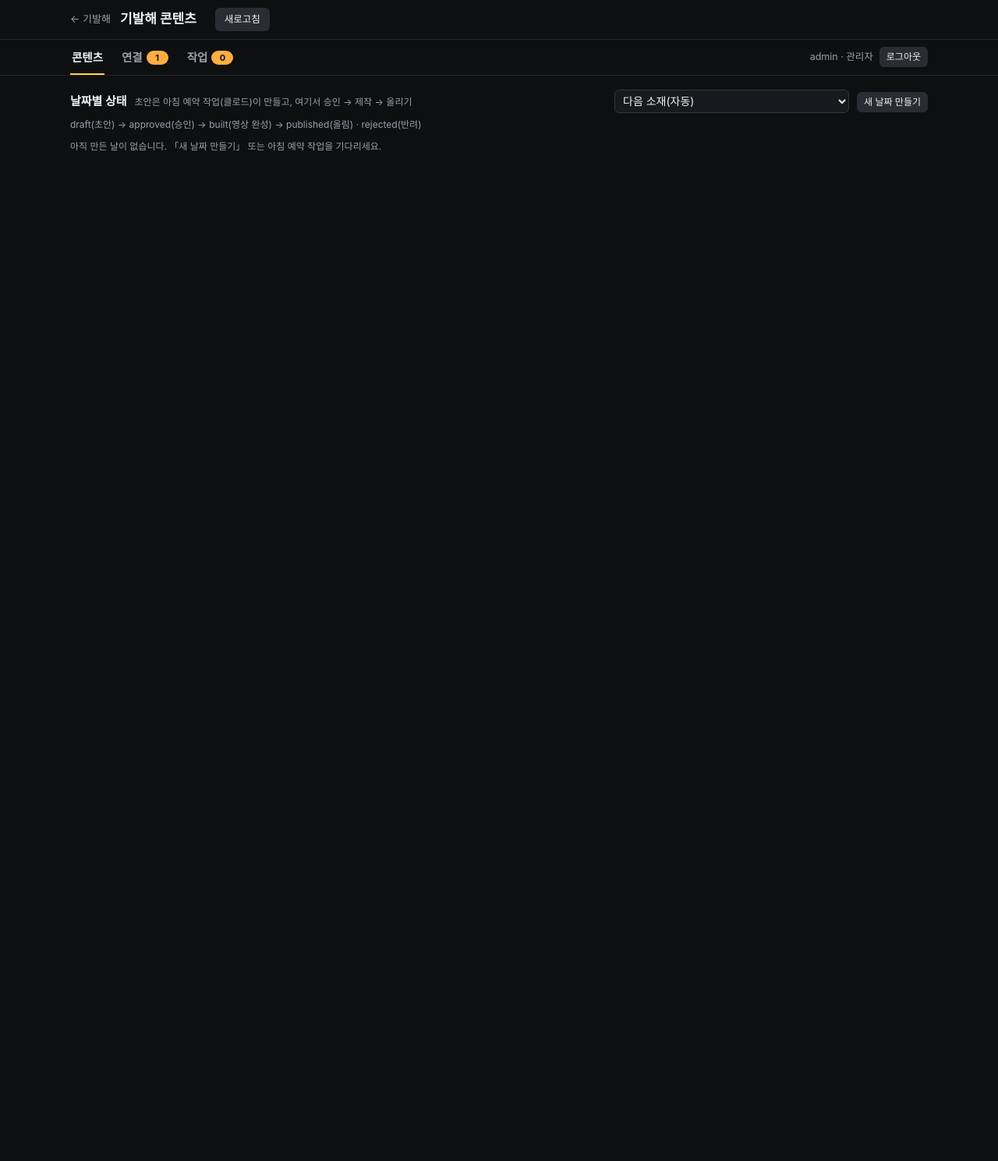
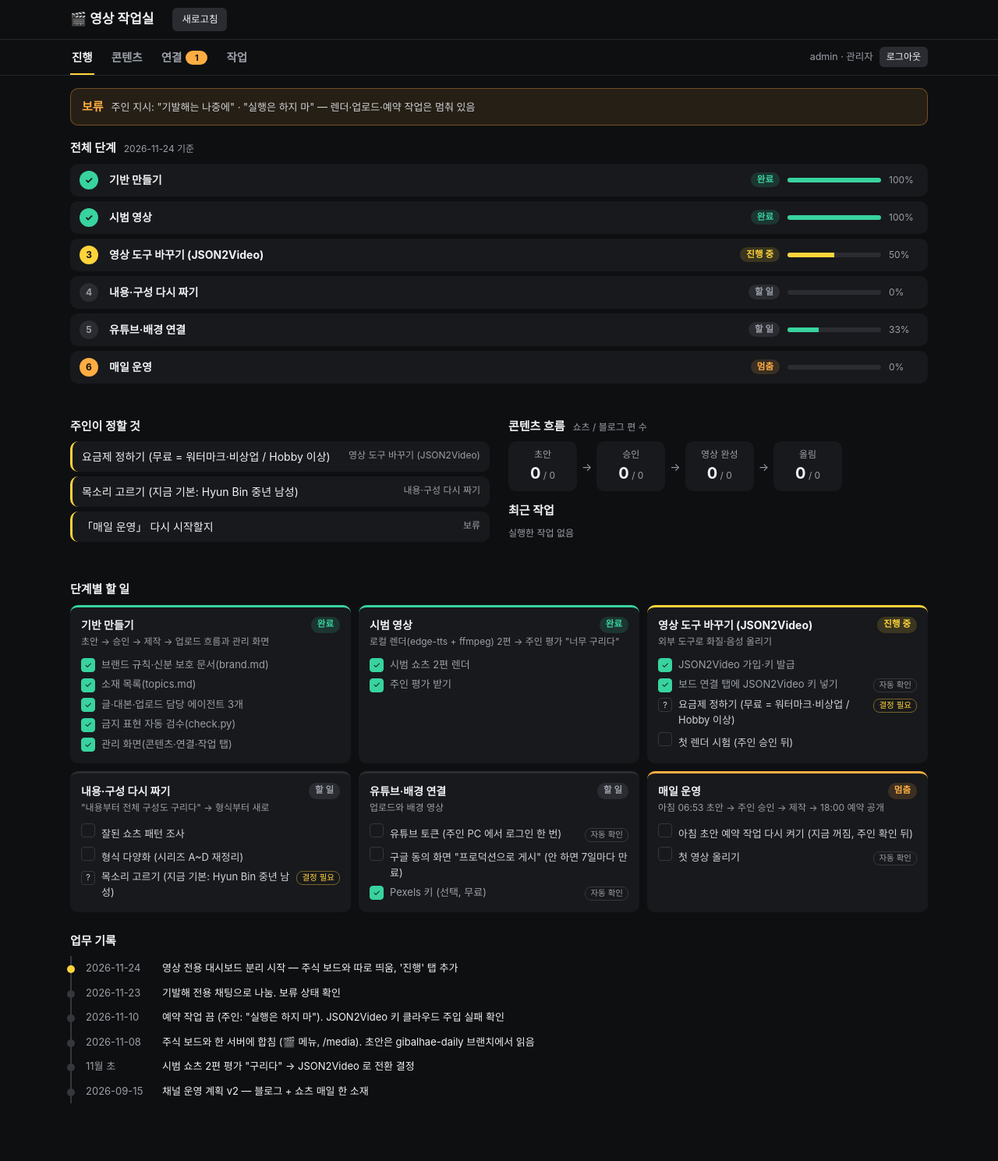
Before and after one commit to gooding6414bk/bkk-hub, a Flask app: page /gibalhae in a window 1280 px wide. Shown: the whole page at 78% size. Before the commit the page ends 193 px from the top, so only its background shows below. Run offline with Flask 3, Linux system fonts and the light colour scheme; the visitor is signed in with stand-in values (Sample User, id 1); parts of the project's set-up code (start-up, migrations or seed data) failed here and were passed over.

Commit message:
영상 작업실: 주식 보드와 따로 띄우는 영상 대시보드에 '진행' 탭(단계·결정·흐름·업무 기록)
- gibalhae/progress.json 에 단계·할 일·업무 기록, 키·콘텐츠 상태는 자동 확인
- /api/gibalhae/progress
- 혼자 띄우기(gibalhae/app.py)는 '← 보드' 링크 없이 첫 화면이 진행 탭
- 숨긴 배지가 보이던 것, 휴대폰에서 탭 글자가 꺾이던 것 고침

Co-Authored-By: Claude Opus 5.5 <noreply@anthropic.com>
Claude-Session: https://claude.ai/code/session_01AAVUv7VkYQh4HYLXSDzJqY

```diff
--- a/gibalhae/app.py
+++ b/gibalhae/app.py
@@ -19,11 +19,11 @@ from pipeline import keys  # noqa: E402
 from pipeline.webui import bp  # noqa: E402
 
 LOGIN_HTML = """<!doctype html><html lang="ko"><head><meta charset="utf-8"><meta name="viewport" content="width=device-width,initial-scale=1">
-<title>기발해 콘텐츠 · 로그인</title><link rel="stylesheet" href="{{ url_for('gibalhae.static', filename='gibalhae.css') }}">
+<title>영상 작업실 · 로그인</title><link rel="stylesheet" href="{{ url_for('gibalhae.static', filename='gibalhae.css') }}">
 <style>.box{max-width:360px;margin:18vh auto;padding:26px;border-radius:14px;background:var(--cell)}.box h1{margin:0 0 14px;font-size:18px}
 .box input{width:100%;padding:10px;border:1px solid var(--line2);border-radius:8px;background:var(--cell2);color:var(--fg);margin:6px 0 12px}
 .box button{width:100%;height:38px;border:0;border-radius:8px;background:var(--acc);color:#111;font-weight:700;cursor:pointer}</style></head>
-<body class="gb"><form class="box" method="post"><h1>기발해 콘텐츠</h1>{% if bad %}<div class="err">비밀번호가 틀립니다</div>{% endif %}
+<body class="gb"><form class="box" method="post"><h1>🎬 영상 작업실</h1>{% if bad %}<div class="err">비밀번호가 틀립니다</div>{% endif %}
 <input type="password" name="password" placeholder="비밀번호" autofocus autocomplete="current-password"><button type="submit">들어가기</button></form></body></html>"""
 
 
@@ -50,7 +50,7 @@ def create_app(password: str | None = None) -> Flask:
         raise SystemExit("GIBALHAE_PASSWORD 를 정해야 시작합니다")
     app = Flask(__name__)
     app.secret_key = _secret()
-    app.config.update(GIBALHAE_HOME_URL="/gibalhae", GIBALHAE_HOME_LABEL="기발해", GIBALHAE_LOGOUT_URL="/logout",
+    app.config.update(GIBALHAE_HOME_URL="", GIBALHAE_HOME_LABEL="", GIBALHAE_LOGOUT_URL="/logout",
                       GIBALHAE_ALLOW=lambda: bool(session.get("ok")), SESSION_COOKIE_HTTPONLY=True, SESSION_COOKIE_SAMESITE="Lax")
 
     @app.before_request
--- a/gibalhae/ui/gibalhae.html
+++ b/gibalhae/ui/gibalhae.html
@@ -3,7 +3,7 @@
 <head>
 <meta charset="utf-8">
 <meta name="viewport" content="width=device-width, initial-scale=1, viewport-fit=cover">
-<title>기발해 콘텐츠</title>
+<title>영상 작업실</title>
 <meta name="theme-color" content="#0e0f11">
 <meta name="color-scheme" content="dark">
 <link rel="stylesheet" href="{{ url_for('gibalhae.static', filename='gibalhae.css') }}">
@@ -11,21 +11,50 @@
 <body class="gb">
 
 <header class="adm-top">
-  <a class="adm-back" href="{{ home_url }}">← {{ home_label }}</a>
-  <h1>기발해 콘텐츠</h1>
+  {% if home_url %}<a class="adm-back" href="{{ home_url }}">← {{ home_label }}</a>{% endif %}
+  <h1>🎬 영상 작업실</h1>
   <span class="adm-note" id="gb-credits"></span>
   <button class="adm-btn" id="gb-reload" type="button">새로고침</button>
 </header>
 
 <nav class="adm-tabs" role="tablist">
-  <button class="adm-tab active" type="button" role="tab" data-tab="content">콘텐츠</button>
+  <button class="adm-tab active" type="button" role="tab" data-tab="progress">진행</button>
+  <button class="adm-tab" type="button" role="tab" data-tab="content">콘텐츠</button>
   <button class="adm-tab" type="button" role="tab" data-tab="keys">연결<span class="adm-badge" id="gb-keys-badge" hidden></span></button>
   <button class="adm-tab" type="button" role="tab" data-tab="jobs">작업<span class="adm-badge" id="gb-jobs-badge" hidden></span></button>
   <span class="adm-me">{{ username }} · 관리자
     {% if logout_url %}<form method="post" action="{{ logout_url }}"><button type="submit">로그아웃</button></form>{% endif %}</span>
 </nav>
 
-<main class="adm-main" id="tab-content">
+<main class="adm-main" id="tab-progress">
+  <div class="pg-state" id="pg-state"></div>
+  <section class="adm-sec">
+    <div class="adm-sec-head"><h2>전체 단계</h2><span class="adm-note" id="pg-updated"></span></div>
+    <ol class="pg-steps" id="pg-steps"></ol>
+  </section>
+  <div class="pg-grid">
+    <section class="adm-sec">
+      <div class="adm-sec-head"><h2>주인이 정할 것</h2></div>
+      <ul class="pg-list" id="pg-decide"></ul>
+    </section>
+    <section class="adm-sec">
+      <div class="adm-sec-head"><h2>콘텐츠 흐름</h2><span class="adm-note">쇼츠 / 블로그 편 수</span></div>
+      <div class="pg-flow" id="pg-flow"></div>
+      <div class="adm-sec-head" style="margin-top:14px"><h2>최근 작업</h2></div>
+      <div id="pg-jobs" class="adm-note">없음</div>
+    </section>
+  </div>
+  <section class="adm-sec">
+    <div class="adm-sec-head"><h2>단계별 할 일</h2></div>
+    <div class="pg-cards" id="pg-cards"></div>
+  </section>
+  <section class="adm-sec">
+    <div class="adm-sec-head"><h2>업무 기록</h2></div>
+    <ul class="pg-log" id="pg-log"></ul>
+  </section>
+</main>
+
+<main class="adm-main" id="tab-content" hidden>
   <section class="adm-sec">
     <div class="adm-sec-head">
       <h2>날짜별 상태</h2>
--- a/gibalhae/ui/static/gibalhae.css
+++ b/gibalhae/ui/static/gibalhae.css
@@ -86,3 +86,53 @@ body.gb{margin:0;padding:0 0 48px;background:var(--bg);color:var(--fg);font:14px
 .gb-check.ok{color:#9df0b8}
 .gb-check.bad{color:#ff8a80}
 @media (max-width:760px){.gb-cols{grid-template-columns:1fr}.gb-day{flex-direction:column;align-items:flex-start}.gb-day-r{max-width:none;justify-content:flex-start}}
+
+/* 진행 탭 — 단계·결정·흐름·기록 */
+.pg-state{display:flex;gap:10px;align-items:baseline;flex-wrap:wrap;margin:16px 0 0;padding:12px 14px;border-radius:10px;background:rgba(255,173,66,.1);border:1px solid rgba(255,173,66,.35)}
+.pg-state b{color:var(--warn);font-size:15px}
+.pg-state span{color:var(--fg2);font-size:13px}
+.pg-steps{list-style:none;margin:0;padding:0;display:grid;gap:6px}
+.pg-step{display:grid;grid-template-columns:28px minmax(0,1fr) auto 120px 38px;gap:10px;align-items:center;padding:9px 12px;border-radius:10px;background:var(--cell)}
+.pg-dot{display:inline-flex;align-items:center;justify-content:center;width:24px;height:24px;border-radius:50%;background:var(--chip);color:var(--mut);font-size:12px;font-weight:700}
+.pg-step.ok .pg-dot{background:var(--ok);color:#111}
+.pg-step.doing .pg-dot{background:var(--acc);color:#111}
+.pg-step.paused .pg-dot{background:var(--warn);color:#111}
+.pg-bar{height:6px;border-radius:3px;background:var(--chip);overflow:hidden}
+.pg-bar i{display:block;height:100%;background:var(--ok)}
+.pg-step.doing .pg-bar i{background:var(--acc)}
+.pg-st{display:inline-block;padding:1px 8px;border-radius:10px;font-size:11.5px;font-weight:600;background:var(--chip);color:var(--mut);white-space:nowrap}
+.pg-st.ok{background:rgba(56,211,159,.15);color:var(--ok)}
+.pg-st.doing{background:rgba(255,212,59,.15);color:var(--acc)}
+.pg-st.paused{background:rgba(255,173,66,.15);color:var(--warn)}
+.pg-st.bad{background:rgba(255,92,92,.15);color:var(--up)}
+.pg-grid{display:grid;grid-template-columns:1fr 1fr;gap:0 24px}
+.pg-list{list-style:none;margin:0;padding:0}
+.pg-list li{display:flex;justify-content:space-between;gap:10px;padding:9px 12px;margin-bottom:6px;border-radius:10px;background:var(--cell);border-left:3px solid var(--acc)}
+.pg-flow{display:flex;align-items:center;gap:6px;flex-wrap:wrap}
+.pg-box{display:flex;flex-direction:column;align-items:center;min-width:68px;padding:8px 10px;border-radius:10px;background:var(--cell)}
+.pg-box b{font-size:20px}
+.pg-box small{font-size:12px;color:var(--mut);font-weight:400}
+.pg-arrow{color:var(--mut)}
+.pg-job{padding:4px 0;color:var(--fg2);font-size:13px}
+.pg-cards{display:grid;grid-template-columns:repeat(auto-fill,minmax(300px,1fr));gap:10px}
+.pg-card{padding:12px 14px;border-radius:10px;background:var(--cell);border-top:3px solid var(--chip)}
+.pg-card.ok{border-top-color:var(--ok)}
+.pg-card.doing{border-top-color:var(--acc)}
+.pg-card.paused{border-top-color:var(--warn)}
+.pg-card-head{display:flex;justify-content:space-between;gap:8px;margin-bottom:2px}
+.pg-card ul{list-style:none;margin:8px 0 0;padding:0}
+.pg-card li{display:flex;gap:8px;align-items:baseline;padding:3px 0;font-size:13px;color:var(--fg2)}
+.pg-card li.done{color:var(--mut)}
+.pg-check{flex:none;display:inline-flex;align-items:center;justify-content:center;width:16px;height:16px;border:1px solid var(--line2);border-radius:4px;font-size:11px}
+.pg-card li.done .pg-check{background:var(--ok);border-color:var(--ok);color:#111}
+.pg-auto{margin-left:auto;flex:none;font-size:10.5px;color:var(--mut);border:1px solid var(--line2);border-radius:8px;padding:0 6px}
+.pg-auto.dec{color:var(--acc);border-color:rgba(255,212,59,.4)}
+.pg-log{list-style:none;margin:0;padding:0 0 0 12px;border-left:2px solid var(--line2)}
+.pg-log li{position:relative;display:flex;gap:12px;padding:6px 0 6px 6px;font-size:13px}
+.pg-log li::before{content:"";position:absolute;left:-18px;top:12px;width:10px;height:10px;border-radius:50%;background:var(--line2)}
+.pg-log li:first-child::before{background:var(--acc)}
+.pg-date{flex:none;width:86px;color:var(--mut)}
+@media (max-width:720px){.pg-grid{grid-template-columns:1fr}.pg-step{grid-template-columns:24px minmax(0,1fr) auto;}.pg-step .pg-bar,.pg-step>.adm-note{display:none}}
+.gb .adm-badge[hidden]{display:none}
+.gb .adm-tab{white-space:nowrap;flex:none}
+@media (max-width:640px){.gb .adm-me{font-size:0;gap:0}.gb .adm-me button{font-size:12px}}
--- a/gibalhae/ui/static/gibalhae.js
+++ b/gibalhae/ui/static/gibalhae.js
@@ -251,17 +251,58 @@ async function loadKeys() {
   }));
 }
 
+// ---------------------------------------------------------------- 진행
+const PG = { done: ["완료", "ok"], doing: ["진행 중", "doing"], todo: ["할 일", "none"], paused: ["멈춤", "paused"], blocked: ["막힘", "bad"] };
+const pgBadge = (s) => `<span class="pg-st ${(PG[s] || PG.todo)[1]}">${esc((PG[s] || [s])[0])}</span>`;
+async function loadProgress() {
+  let d;
+  try { d = await getJSON("/api/gibalhae/progress"); } catch (e) { $("pg-steps").innerHTML = `<li class="err">${esc(e.message)}</li>`; return; }
+  $("pg-state").innerHTML = d.state ? `<b>${esc(d.state)}</b><span>${esc(d.state_note || "")}</span>` : "";
+  $("pg-state").hidden = !d.state;
+  $("pg-updated").textContent = d.updated ? `${d.updated} 기준` : "";
+  const stages = d.stages || [];
+  const pct = (st) => { const it = st.items || []; return it.length ? Math.round(100 * it.filter((x) => x.done).length / it.length) : (st.status === "done" ? 100 : 0); };
+  $("pg-steps").innerHTML = stages.map((st, i) => `
+    <li class="pg-step ${esc((PG[st.status] || PG.todo)[1])}">
+      <span class="pg-dot">${st.status === "done" ? "✓" : i + 1}</span>
+      <b>${esc(st.title)}</b>${pgBadge(st.status)}
+      <span class="pg-bar"><i style="width:${pct(st)}%"></i></span><span class="adm-note">${pct(st)}%</span>
+    </li>`).join("");
+  const decide = stages.flatMap((st) => (st.items || []).filter((x) => x.decision && !x.done).map((x) => ({ ...x, stage: st.title })));
+  const waiting = stages.filter((st) => st.status === "paused").map((st) => ({ text: `「${st.title}」 다시 시작할지`, stage: "보류" }));
+  $("pg-decide").innerHTML = decide.concat(waiting).map((x) => `<li><span>${esc(x.text)}</span><span class="adm-note">${esc(x.stage)}</span></li>`).join("")
+    || `<li class="adm-note">없음</li>`;
+  const f = d.flow || {};
+  $("pg-flow").innerHTML = [["draft", "초안"], ["approved", "승인"], ["built", "영상 완성"], ["published", "올림"]].map(([k, name], i) => `
+    ${i ? '<span class="pg-arrow">→</span>' : ""}<div class="pg-box"><span class="adm-note">${name}</span>
+      <b>${(f[k] || {}).shorts || 0}<small> / ${(f[k] || {}).blog || 0}</small></b></div>`).join("")
+    + (f.rejected && (f.rejected.shorts || f.rejected.blog) ? `<div class="adm-note">반려 ${f.rejected.shorts} / ${f.rejected.blog}</div>` : "");
+  $("pg-jobs").innerHTML = (d.jobs || []).length ? d.jobs.map((j) =>
+    `<div class="pg-job"><span class="gb-st ${j.status === "ok" ? "ok" : j.status === "fail" ? "rejected" : "approved"}">${esc(j.status === "ok" ? "성공" : j.status === "fail" ? "실패" : "도는 중")}</span>
+      ${esc(j.name)} ${esc(j.date || "")} <span class="adm-note">${fmtTime(j.started)}</span></div>`).join("") : "실행한 작업 없음";
+  $("pg-cards").innerHTML = stages.map((st) => `
+    <div class="pg-card ${esc((PG[st.status] || PG.todo)[1])}">
+      <div class="pg-card-head"><b>${esc(st.title)}</b>${pgBadge(st.status)}</div>
+      ${st.note ? `<div class="adm-note">${esc(st.note)}</div>` : ""}
+      <ul>${(st.items || []).map((x) => `<li class="${x.done ? "done" : ""}">
+        <span class="pg-check">${x.done ? "✓" : x.decision ? "?" : ""}</span>${esc(x.text)}
+        ${x.auto ? '<span class="pg-auto">자동 확인</span>' : ""}${x.decision && !x.done ? '<span class="pg-auto dec">결정 필요</span>' : ""}</li>`).join("")}</ul>
+    </div>`).join("");
+  $("pg-log").innerHTML = (d.log || []).map((l) => `<li><span class="pg-date">${esc(l.date)}</span><span>${esc(l.text)}</span></li>`).join("");
+}
+
 // ---------------------------------------------------------------- 탭
-const TABS = ["content", "keys", "jobs"];
+const TABS = ["progress", "content", "keys", "jobs"].filter((t) => $(`tab-${t}`));  // 보드 안 판에는 진행 탭이 없다
 function showTab(tab) {
   TABS.forEach((t) => { $(`tab-${t}`).hidden = t !== tab; });
   document.querySelectorAll(".adm-tab").forEach((b) => { const on = b.dataset.tab === tab; b.classList.toggle("active", on); b.setAttribute("aria-selected", on); });
   location.hash = tab;
   if (tab === "keys") loadKeys();
   else if (tab === "jobs") loadJobs();
+  else if (tab === "progress") { loadProgress(); loadOverview(); }
   else loadOverview();
 }
 document.querySelectorAll(".adm-tab").forEach((b) => b.addEventListener("click", () => showTab(b.dataset.tab)));
-$("gb-reload").addEventListener("click", () => showTab((location.hash || "#content").slice(1)));
+$("gb-reload").addEventListener("click", () => showTab(TABS.includes((location.hash || "").slice(1)) ? location.hash.slice(1) : TABS[0]));
 $("gb-new").addEventListener("click", newDay);
-showTab(TABS.includes((location.hash || "").slice(1)) ? location.hash.slice(1) : "content");
+showTab(TABS.includes((location.hash || "").slice(1)) ? location.hash.slice(1) : TABS[0]);
```
Also changed, not shown: gibalhae/pipeline/webui.py (+38 -0 lines), gibalhae/progress.json (added, +52 -0 lines), tests/gibalhae_standalone_check.py (+7 -2 lines).
